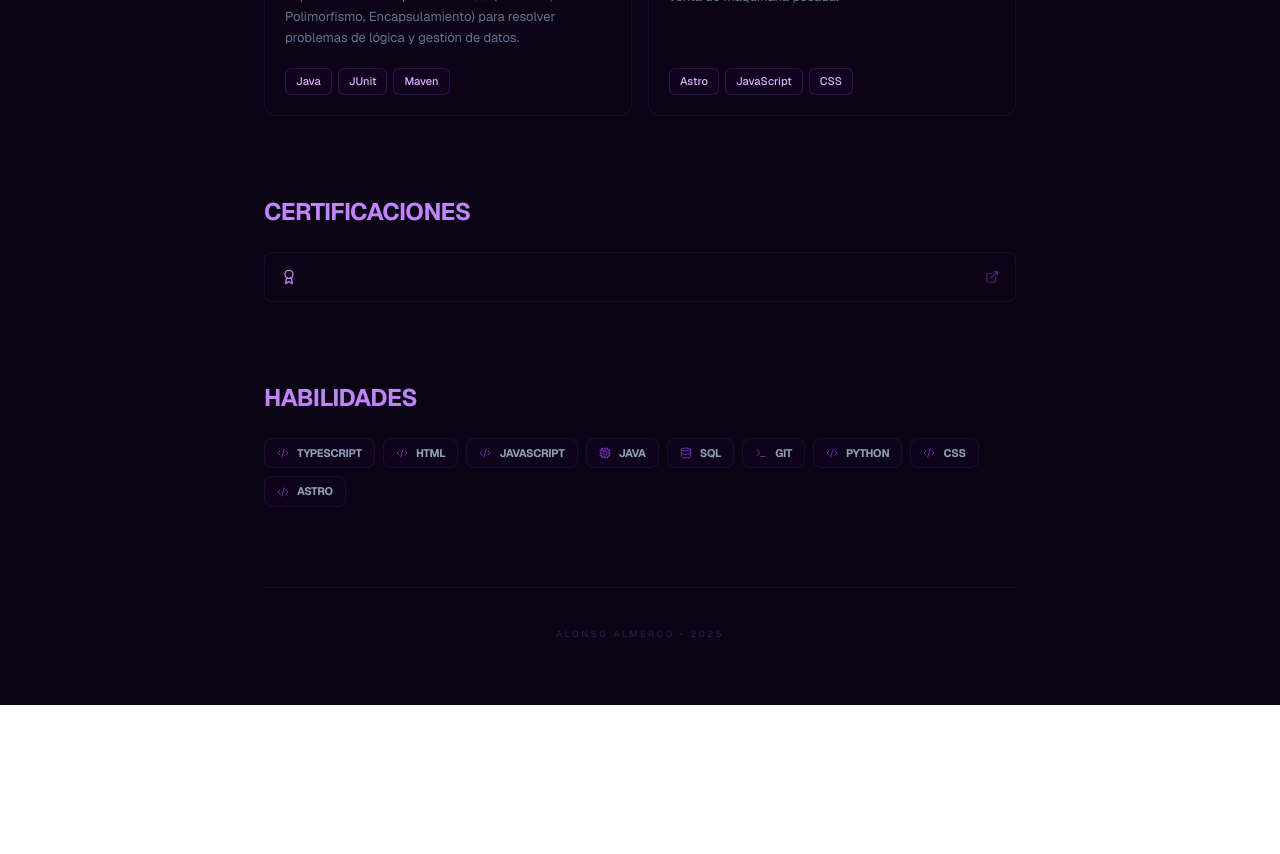
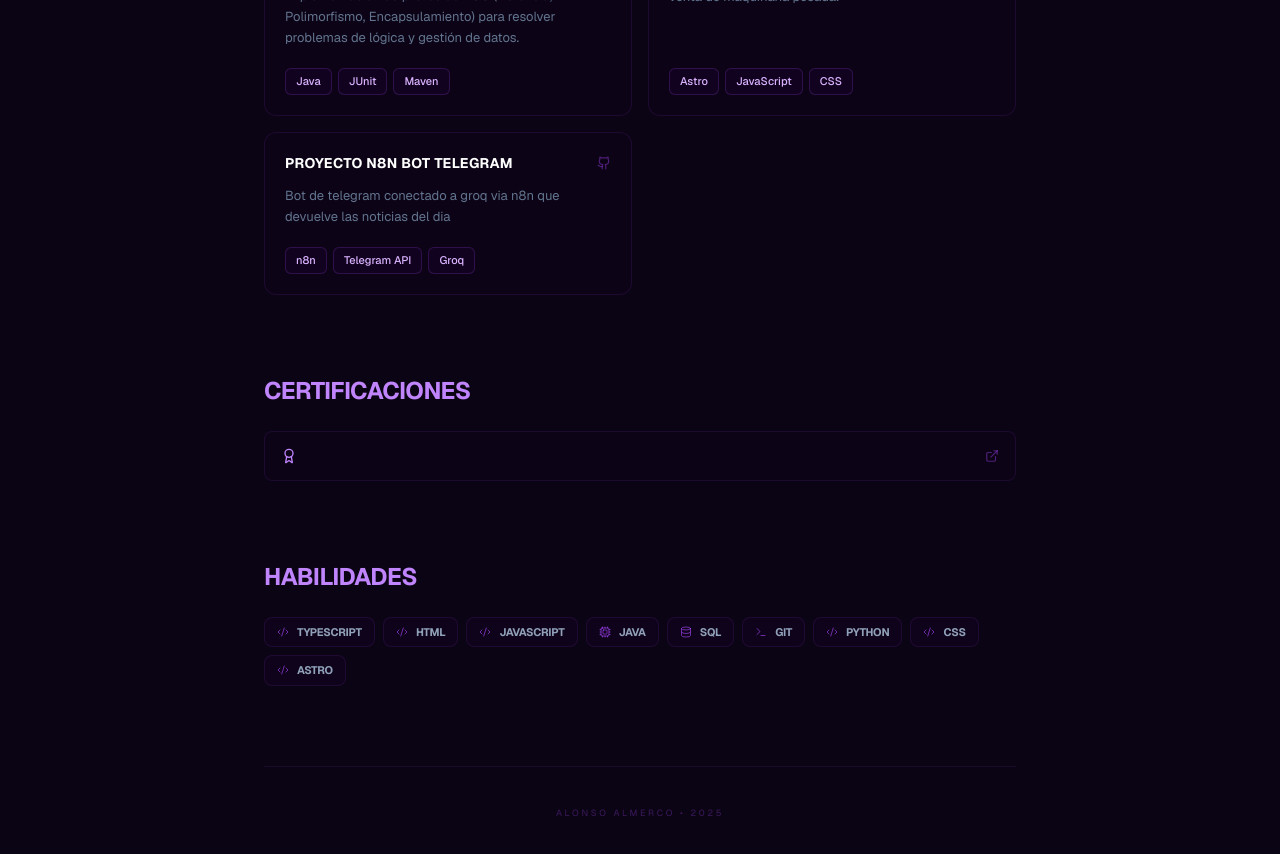
Before and after one commit to alonsolmz/mi-portafolio-lmz, a Next.js app: page / in a window 1280 px wide. Shown: the part 920-1774 px from the top of the page. Before the commit the page ends 1625 px from the top, so only its background shows below. Built offline with nearby package versions, Linux system fonts and the light colour scheme.

Commit message:
n8n bot telegram

```diff
--- a/app/page.tsx
+++ b/app/page.tsx
@@ -34,6 +34,12 @@ const DATA = {
       link: "https://github.com/alonsolmz/pagewebmaquiperu",
       desc: "Pagina web para empresa MaquiPeru, dedicada a la venta de maquinaria pesada.",
       tech: ["Astro", "JavaScript","CSS"]
+    },
+    {
+      titulo: "Proyecto n8n bot telegram",
+      link: "https://github.com/alonsolmz/n8n-bot-noticias",
+      desc: "Bot de telegram conectado a groq via n8n que devuelve las noticias del dia"
+      , tech: ["n8n", "Telegram API", "Groq"]
     }
   ],
   certificaciones: [
```
